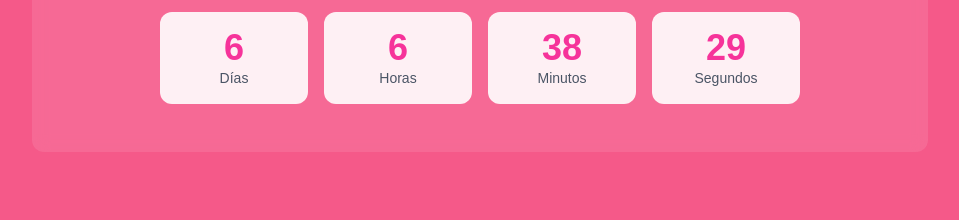
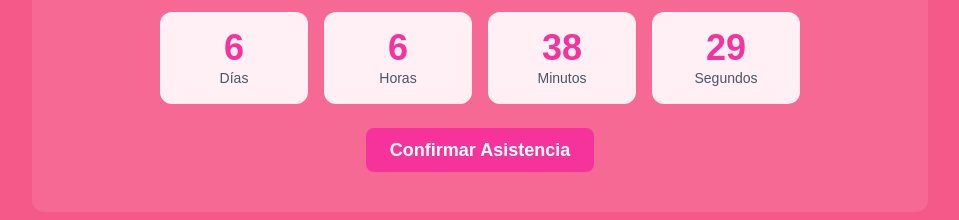
Before and after one commit to solofervqz/birthday23, a Next.js app: page / in a window 1280 px wide. Shown: the part 920-1140 px from the top of the page, without its empty margins (160-1119 px from the left). Built offline with nearby package versions, Linux system fonts and the light colour scheme.

Commit message:
boton de confirmar asistencia

```diff
--- a/src/components/countdown.js
+++ b/src/components/countdown.js
@@ -54,6 +54,18 @@ export function Countdown() {
                     <div className="text-sm text-gray-600">Segundos</div>
                 </div>
             </div>
+
+            {/* Botón Confirmar Asistencia */}
+            <div className="mt-8">
+                <a
+                    href="https://forms.gle/CEWYaEq98DeNq2LC7" // Reemplaza con el enlace real
+                    target="_blank"
+                    rel="noopener noreferrer"
+                    className="bg-pink-500 hover:bg-pink-600 text-white font-bold py-3 px-6 rounded-lg text-lg transition-all duration-200"
+                >
+                    Confirmar Asistencia
+                </a>
+            </div>
         </div>
     )
 }
```
